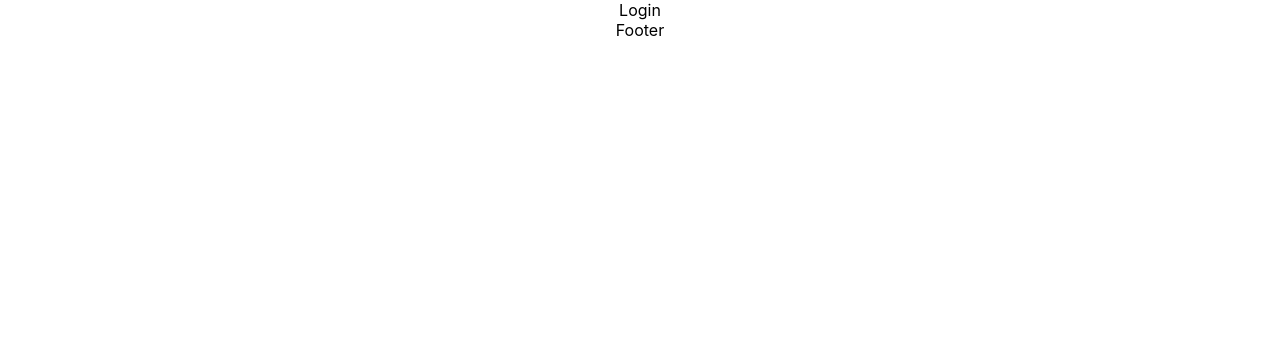
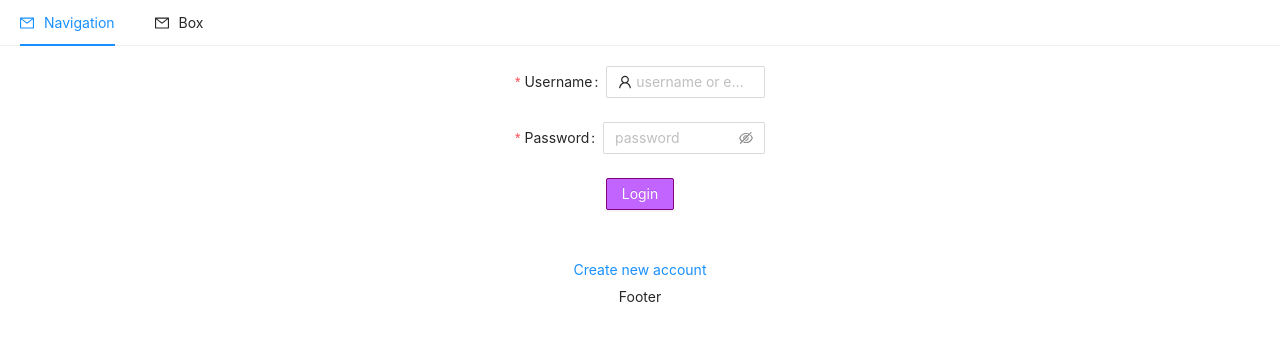
Before and after one commit to Akanksha-Pant/Collaborative_shopping, a React (Create React App) app in the folder belleza-frontend/: page /login in a window 1280 px wide. Shown: the top 340 px of the page. Built offline with nearby package versions, Linux system fonts and the light colour scheme.

Commit message:
define login component

```diff
--- a/belleza-frontend/package.json
+++ b/belleza-frontend/package.json
@@ -7,6 +7,8 @@
     "@testing-library/react": "^11.1.0",
     "@testing-library/user-event": "^12.1.10",
     "antd": "^4.15.0",
+    "axios": "^0.21.1",
+    "prop-types": "^15.7.2",
     "react": "^17.0.2",
     "react-dom": "^17.0.2",
     "react-router-dom": "^5.2.0",
--- a/belleza-frontend/src/App.css
+++ b/belleza-frontend/src/App.css
@@ -1,3 +1,5 @@
+@import '~antd/dist/antd.css';
+
 .App {
   text-align: center;
 }
--- a/belleza-frontend/src/components/header/Header.js
+++ b/belleza-frontend/src/components/header/Header.js
@@ -1,8 +1,8 @@
 import { useState } from "react";
 import './header.css';
 import { Menu } from 'antd';
-import { MailOutlined, AppstoreOutlined, SettingOutlined } from '@ant-design/icons';
-const { SubMenu } = Menu;
+import { MailOutlined } from '@ant-design/icons';
+// const { SubMenu } = Menu;
 
 function Header() {
   const [ current, setCurrent ] = useState("home")
@@ -11,22 +11,14 @@ function Header() {
   }
     return (
       <div className="Header">
-          {/* <Menu onClick={handleClick} selectedKeys={[current]} mode="horizontal">
+          <Menu onClick={handleClick} selectedKeys={[current]} mode="horizontal">
             <Menu.Item key="mail" icon={<MailOutlined />}>
               Navigation
             </Menu.Item>
-            <SubMenu key="SubMenu+" icon={<SettingOutlined />} title="Navigation Three - Submenu">
-          <Menu.ItemGroup title="Item 1">
-            <Menu.Item key="setting:1">Option 1</Menu.Item>
-            <Menu.Item key="setting:2">Option 2</Menu.Item>
-          </Menu.ItemGroup>
-          <Menu.ItemGroup title="Item 2">
-            <Menu.Item key="setting:3">Option 3</Menu.Item>
-            <Menu.Item key="setting:4">Option 4</Menu.Item>
-          </Menu.ItemGroup>
-        </SubMenu>
-
-          </Menu> */}
+            <Menu.Item key="box" icon={<MailOutlined />}>
+              Box
+            </Menu.Item>
+          </Menu>
       </div>
     );
   }
--- a/belleza-frontend/src/pages/login/Login.js
+++ b/belleza-frontend/src/pages/login/Login.js
@@ -1,9 +1,55 @@
 import './login.css';
+import { Form, Input, Button } from "antd";
+import { EyeInvisibleOutlined, EyeTwoTone, UserOutlined } from "@ant-design/icons"
+import axios from "axios";
 
 function Login() {
+  const submitForm = (values) => {
+    axios({
+      method: "post",
+      data: {
+        username: values.username,
+        password: values.password
+      },
+      withCredentials: true,
+      url: "http://localhost:5000/login"
+    })
+  }
+  const submitFormFailed = (error) => {
+    console.error(error);
+  }
     return (
       <div className="Login">
-          Login
+        <Form
+          name="basic"
+          onFinish={submitForm}
+          onFinishFailed={submitFormFailed}>
+           <Form.Item
+             label="Username"
+             name="username"
+             rules={[
+               { required:true, message: "Please input username!" }
+             ]}>
+            <Input placeholder="username or email" prefix={<UserOutlined />} />
+           </Form.Item>
+           <Form.Item
+             label="Password"
+             name="password"
+             rules={[
+              { required:true, message: "Please input password!" }
+            ]}>
+            <Input.Password
+              placeholder="password"
+              iconRender={visible => (visible ? <EyeTwoTone /> : <EyeInvisibleOutlined />)}
+            />
+           </Form.Item>
+           <Form.Item>
+             <Button style={{ background: "#c264ff", borderColor: "purple" }} type="primary" htmlType="submit">Login</Button>
+           </Form.Item>
+          </Form>
+          <Button style={{ color: "mauve"}}  type="link" htmlType="button">
+              Create new account
+          </Button>
       </div>
     );
   }
--- a/belleza-frontend/src/pages/login/login.css
+++ b/belleza-frontend/src/pages/login/login.css
@@ -0,0 +1,9 @@
+.Login {
+    max-width: 250px;
+    margin: 0 auto;
+    /* display: grid; */
+    /* row-gap: 10%; */
+}
+.Login > * {
+    margin-top:20px;
+}
```
Also changed, not shown: 1 other file (tests, documents, lock files or other folders).
